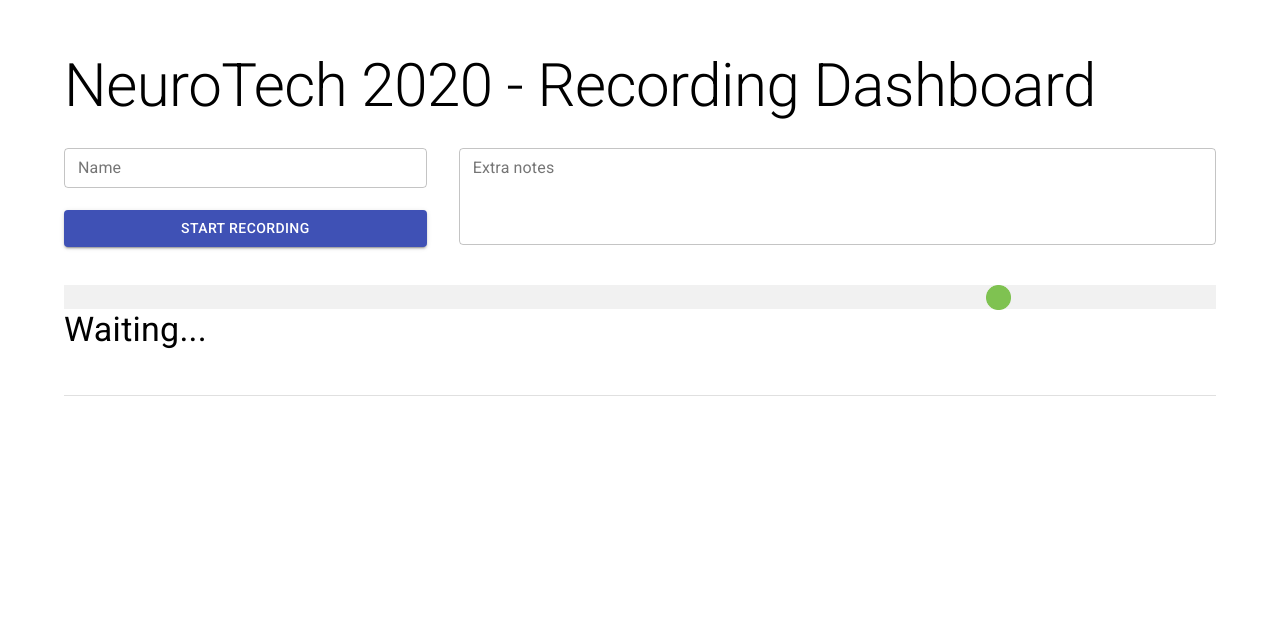
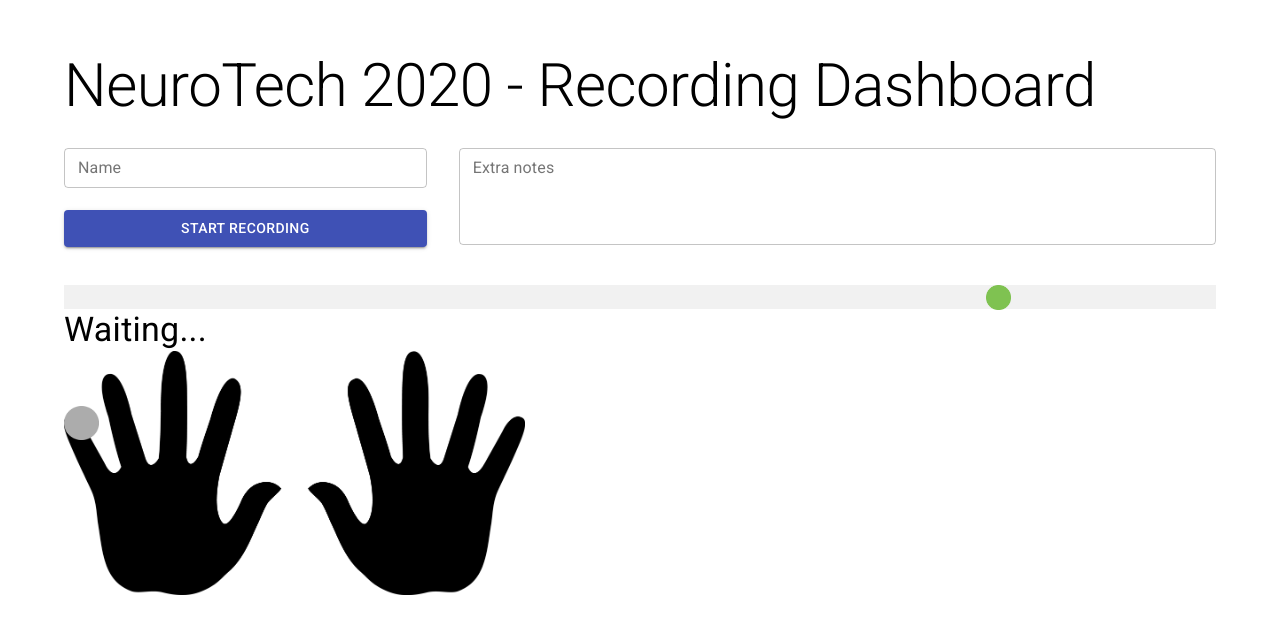
Before and after one commit to NTX-McGill/Dashboard-NeuroTech, a React (Create React App) app in the folder frontend/: page / in a window 1280 px wide. Shown: the top 634 px of the page. Built offline with nearby package versions, Linux system fonts and the light colour scheme.

Commit message:
Fix class errors and format code

```diff
--- a/frontend/src/App.jsx
+++ b/frontend/src/App.jsx
@@ -84,7 +84,7 @@ function App() {
           {...{ click, recording, name, setName, notes, setNotes }}
         />
         <br />
-{/*
+        {/*
         <Fade in={recording}>
           <Paper elevation={5} className={classes.paper}>
             <svg width="1000" height="300" viewBox="0 0 1000 700" >
--- a/frontend/src/Recorder.jsx
+++ b/frontend/src/Recorder.jsx
@@ -63,10 +63,10 @@ function Recorder({ recording, onKey, onPrompt }) {
 
   return (
     <div>
-      <div class = 'notGrey'>
+      <div className='notGrey'>
         <ProgressBar percent={progress} />
-      <div class = 'line'>
-      <img width='25px'  align='center' src={Green} alt=""/>
+        <div className='line'>
+          <img width='25px' align='center' src={Green} alt="" />
         </div>
       </div>
       <Typography variant="h4">
@@ -79,29 +79,27 @@ function Recorder({ recording, onKey, onPrompt }) {
           )
         }
       </Typography>
-      {recording? progress > 80 ? (
-      <div class= 'notGrey'>
-        <div class='image1'>
-          <img width='40%'  src={Hands} alt=""/>
+      {recording &&
+        progress > 80 ? (
+          <div className='notGrey'>
+            <div className='image1'>
+              <img width='40%' src={Hands} alt="" />
             </div>
-        <div class={prompt.key} >
-          <img width='3%'  src={Green} alt=""/>
+            <div className={prompt.key} >
+              <img width='3%' src={Green} alt="" />
             </div>
           </div>
-      ):(
-      <div class= 'parent'>
-        <div class='image1'>
-          <img width='40%'  src={Hands} alt=""/>
+        ) : (
+          <div className='parent'>
+            <div className='image1'>
+              <img width='40%' src={Hands} alt="" />
             </div>
-        <div class={prompt.key} >
-          <img width='3%'  src={Green} alt=""/>
+            <div className={prompt.key} >
+              <img width='3%' src={Green} alt="" />
             </div>
           </div>
-      ): (
-        <></>
         )
       }
-
     </div>
   );
 }
```
Lines whose indentation alone changed are shown as unchanged.
